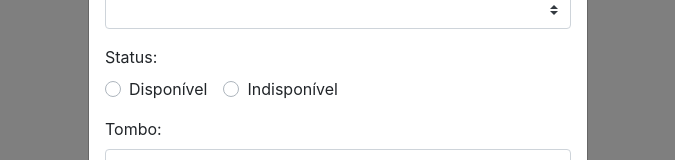
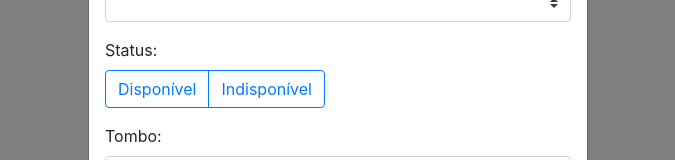
Before and after one commit to umluizlima/quartermaster-frontend, a Vue app: page /itens in a window 1280 px wide. Both pictures are taken after a click on the button "Adicionar". Shown: the part 418-578 px from the top of the page, without its empty margins (302-977 px from the left). Built offline with nearby package versions, Linux system fonts and the light colour scheme; no server answers; what vue-tables-2 would draw is missing.

Commit message:
Make booleans changeable on EditModal

```diff
--- a/src/components/forms/ItemForm.vue
+++ b/src/components/forms/ItemForm.vue
@@ -32,7 +32,10 @@
                   label-for="statusInput">
       <b-form-radio-group id="statusInput"
                           v-model="form.available"
-                          :options="status"/>
+                          buttons
+                          button-variant="outline-primary"
+                          :options="status"
+                          required/>
     </b-form-group>
 
     <b-form-group id="registryInputGroup"
--- a/src/components/forms/UserForm.vue
+++ b/src/components/forms/UserForm.vue
@@ -34,6 +34,8 @@
                   label-for="adminInput">
       <b-form-radio-group id="adminInput"
                           v-model="form.admin"
+                          buttons
+                          button-variant="outline-primary"
                           :options="admin"
                           required/>
     </b-form-group>
@@ -112,7 +114,7 @@ export default {
         first_name: null,
         last_name: null,
         email: null,
-        admin: false,
+        admin: null,
         password: null,
         confirm: null
       }
```
